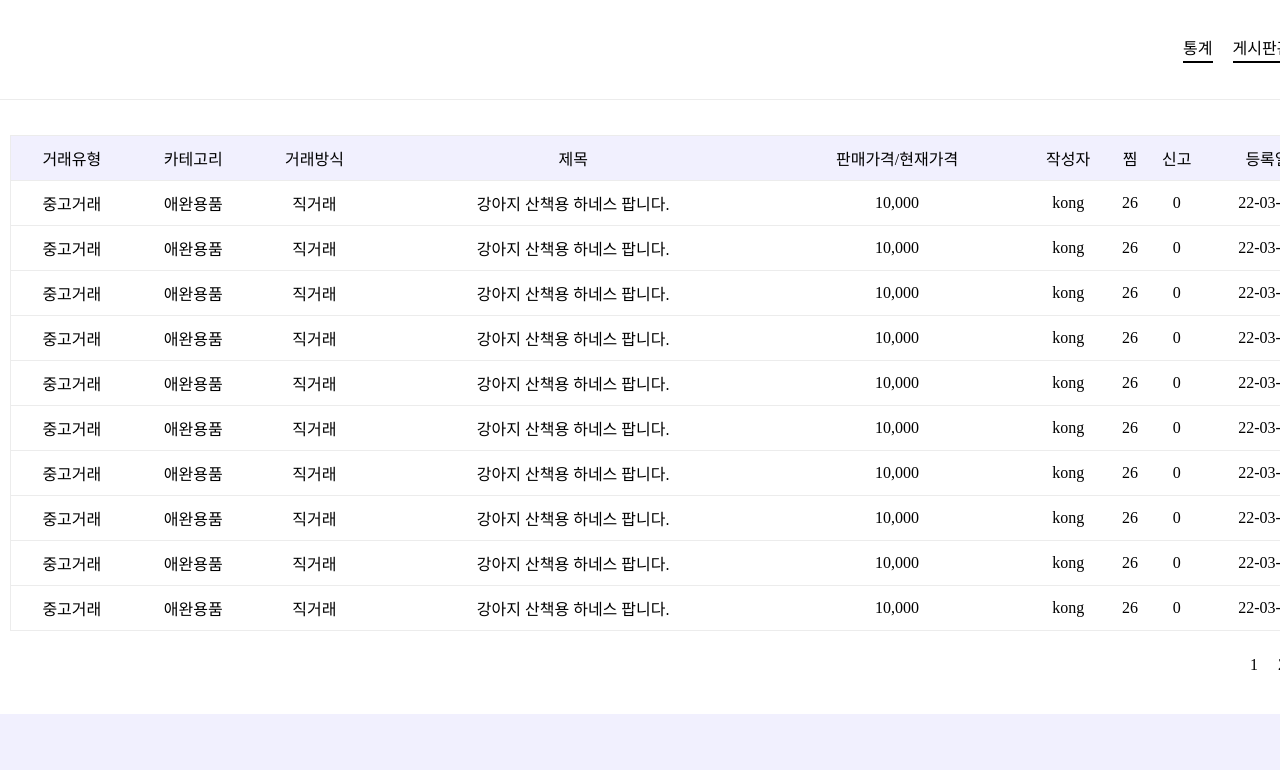
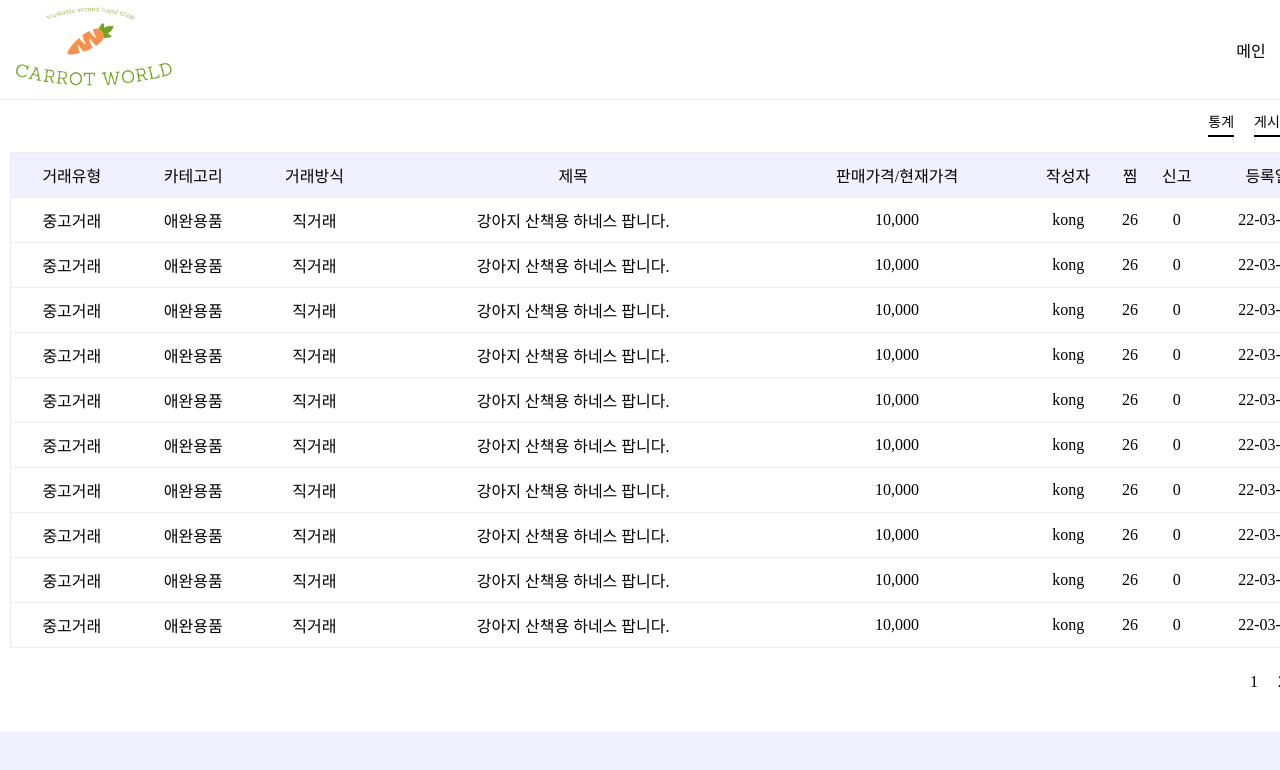
Before and after one commit to green-kong/carrot_world, a website: page front/views/admin/board.html in a window 1280 px wide. Shown: the top 770 px of the page. Drawn offline with Linux system fonts and the light colour scheme.

Commit message:
[front]design: header design update

```diff
--- a/front/public/css/admin/board.css
+++ b/front/public/css/admin/board.css
@@ -40,24 +40,34 @@ a {
 }
 
 nav > ul {
-  height: 100%;
   display: flex;
-  align-items: flex-end;
 }
 
 nav > ul > li {
   margin-left: 20px;
+}
+
+#nav > ul {
+  height: 100%;
+  display: flex;
+  justify-content: right;
+}
+
+#nav > ul > li {
+  margin-left: 20px;
   height: 25px;
   line-height: 25px;
+  font-size: 14px;
   border-bottom: 2px solid black;
 }
 
-nav > ul > li:hover {
-  border-color: #4d47c3;
+#nav > ul > li:hover {
+  border-color: #8700c5;
 }
 
-nav > ul > li > a:hover {
-  color: #4d47c3;
+#nav > ul > li > a:hover {
+  color: #8700c5;
+  font-weight: 600;
 }
 
 #content {
@@ -70,7 +80,7 @@ nav > ul > li > a:hover {
 table {
   border-collapse: collapse;
   width: 100%;
-  margin-top: 25px;
+  margin-top: 15px;
   margin-bottom: 25px;
 }
 
--- a/front/views/admin/board.html
+++ b/front/views/admin/board.html
@@ -16,19 +16,25 @@
       <div id="header">
         <h1 id="logo">
           <a href="/">
-            <img src="/img/LOGO.png" alt="" />
+            <img src="/img/admin/LOGO.png" alt="" />
           </a>
         </h1>
         <nav>
+          <ul>
+            <li><a href="/home">메인</a></li>
+            <li><a href="/chat">채팅</a></li>
+            <li><a href="/qa">1:1문의</a></li>
+          </ul>
+        </nav>
+      </div>
+      <div id="content">
+        <div id="nav">
           <ul>
             <li><a href="/admin/statistics/">통계</a></li>
             <li><a href="/admin/board/">게시판관리</a></li>
             <li><a href="/admin/user/">회원관리</a></li>
           </ul>
-        </nav>
-      </div>
-
-      <div id="content">
+        </div>
         <table>
           <tr>
             <th>거래유형</th>
```
